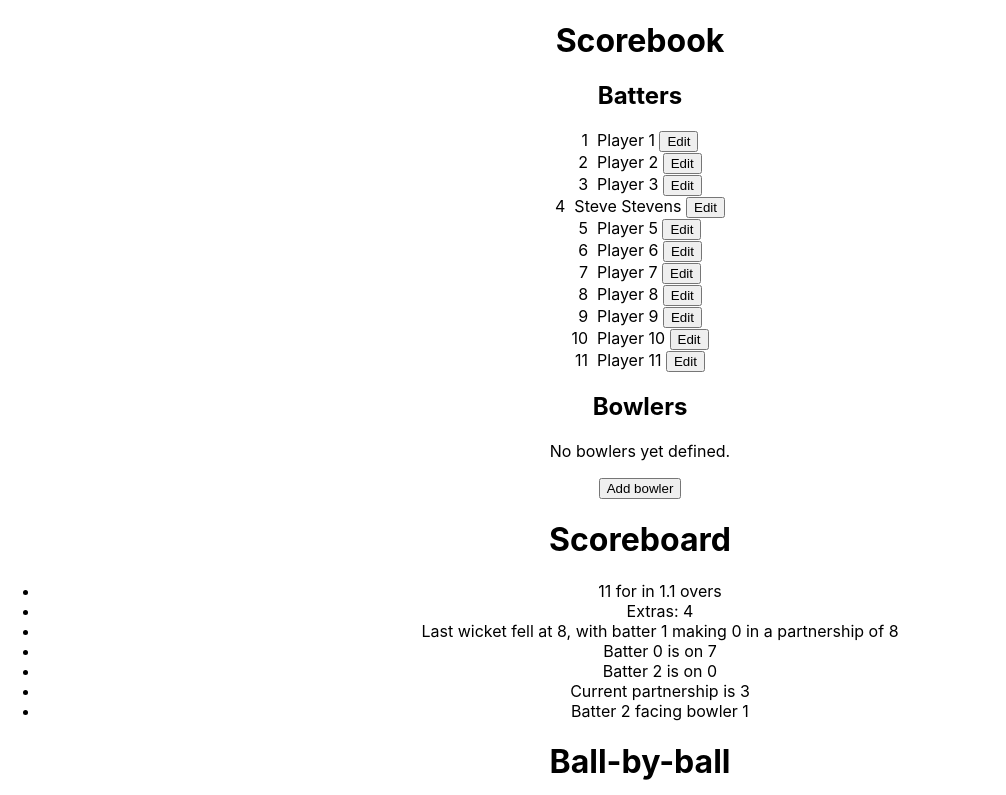
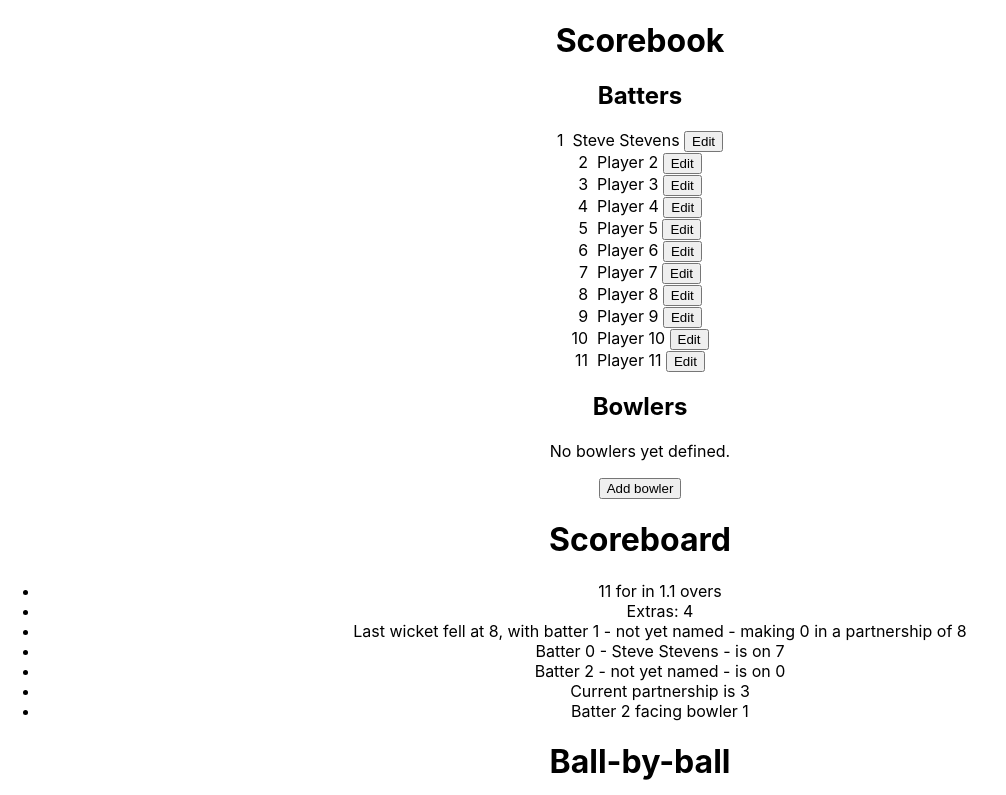
Before and after one commit to effortnottalent/cricket-scorer-app, a React (Create React App) app: page / in a window 1280 px wide. Shown: the part 405-1200 px from the top of the page, without its empty margins (0-1006 px from the left). Built offline with nearby package versions, Linux system fonts and the light colour scheme.

Commit message:
added names on scoreboard, added symbol sprite

```diff
--- a/src/App.css
+++ b/src/App.css
@@ -40,3 +40,12 @@
 .selected {
   background-color: darkgray;
 }
+
+.sprite {
+  background-image: url('../public/symbols.png');
+  background-repeat: no-repeat;
+  background-size: 150%;
+  display: inline-block;
+  width: 32px;
+  height: 32px;
+}
--- a/src/App.js
+++ b/src/App.js
@@ -43,7 +43,7 @@ const initialEvents = [{
 }];
 
 const initialPlayers = [{
-  id: 3,
+  id: 0,
   name: 'Steve Stevens',
   type: 'batter'
 }];
@@ -75,7 +75,10 @@ function App() {
       <Scorebook
         players={players}
         onChangePlayer={handleChangePlayer} />
-      <Scoreboard events={events} />
+      <Scoreboard
+        events={events}
+        players={players}
+      />
       <BallByBall
         events={events}
         players={players}
--- a/src/Scoreboard.js
+++ b/src/Scoreboard.js
@@ -3,7 +3,7 @@ import {
     calculateScore
 } from './scoreCalculations.js';
 
-export default function Scoreboard({ events }) {
+export default function Scoreboard({ events, players }) {
     const innings = calculateInnings(events);
     const score = calculateScore(innings);
     return (
@@ -14,11 +14,17 @@ export default function Scoreboard({ events }) {
                 <li>Extras: {score.extras}</li>
                 {score.lastWicket && (<li>Last wicket fell at&nbsp;
                     {score.lastWicket.runs}, with batter&nbsp;
-                    {score.lastWicket.batterId} making&nbsp;
+                    {score.lastWicket.batterId}  - {players.find(player =>
+                    player.id === score.lastWicket.batterId &&
+                    player.type === 'batter')?.name ?? 'not yet named'} - making&nbsp;
                     {score.lastWicket.batterRuns} in a partnership of&nbsp;
                     {score.lastWicket.partnership}</li>)}
-                <li>Batter {score.batter1.id} is on {score.batter1.runs}</li>
-                <li>Batter {score.batter2.id} is on {score.batter2.runs}</li>
+                <li>Batter {score.batter1.id} - {players.find(player =>
+                    player.id === score.batter1.id &&
+                    player.type === 'batter')?.name ?? 'not yet named'} - is on {score.batter1.runs}</li>
+                <li>Batter {score.batter2.id} - {players.find(player =>
+                    player.id === score.batter2.id &&
+                    player.type === 'batter')?.name ?? 'not yet named'} -  is on {score.batter2.runs}</li>
                 <li>Current partnership is {score.runs - (score.lastWicket ?
                     score.lastWicket.runs : 0)}</li>
                 <li>Batter {innings.onStrikeBatterId} facing bowler {innings.onBowlBowlerId}</li>
```
Also changed, not shown: src/Symbol.js (added, +7 -0 lines), public/symbols.png (added).
